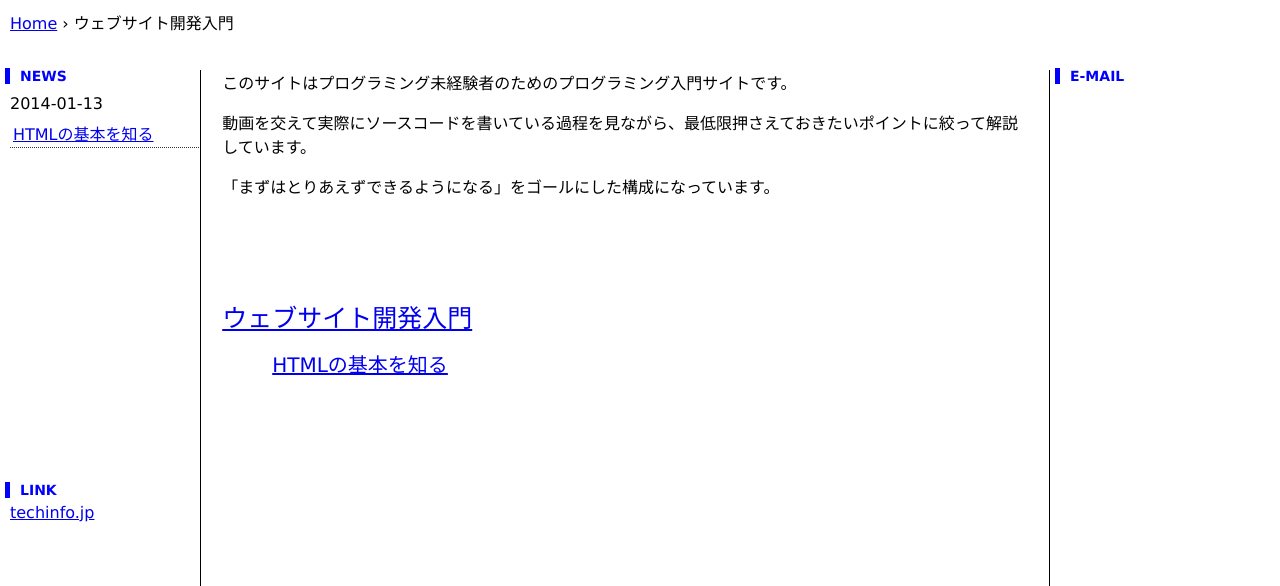
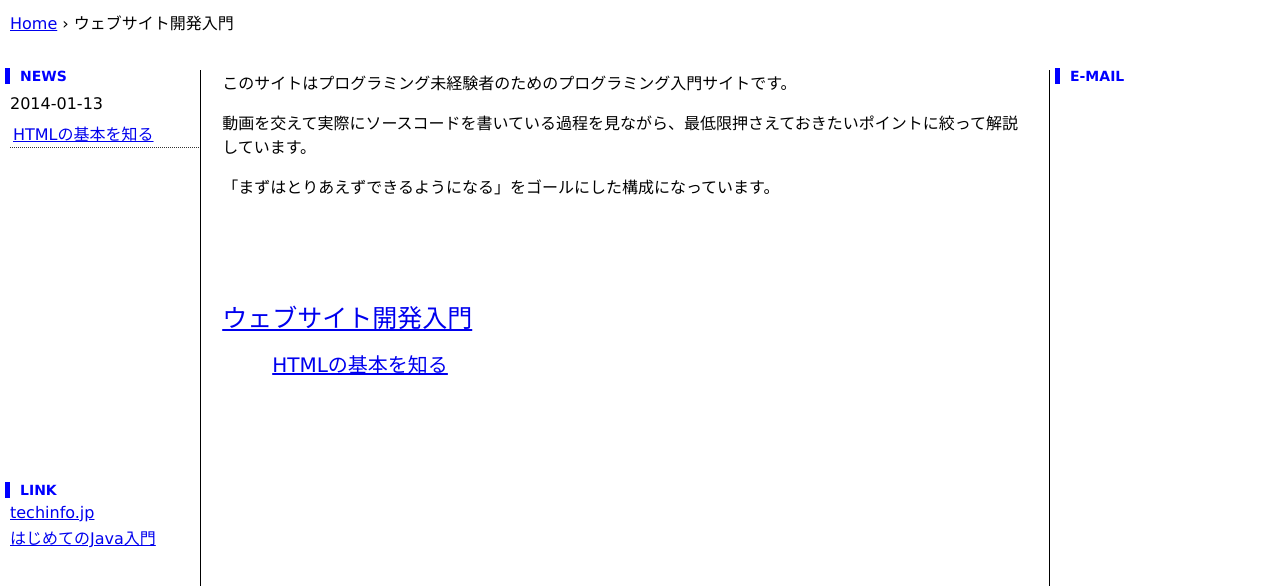
Before and after one commit to harao2011/potapota, a plain HTML site: page contents/website/index.html in a window 1280 px wide. Shown: the top 586 px of the page. Drawn offline with nearby package versions, Linux system fonts and the light colour scheme.

Commit message:
相互リンク（はじめてのJava入門）

```diff
--- a/contents/website/index.html
+++ b/contents/website/index.html
@@ -92,6 +92,7 @@ $(document).ready( function() {
 
 		<h3>LINK</h3>
 		<dt><a target=”_blank” href="http://techinfo.jp/">techinfo.jp</a></dt>
+		<dt><a target=”_blank” href="http://www1.bbiq.jp/takeharu/">はじめてのJava入門</a></dt>
 
 	    </div>
 
```
Also changed, not shown: contents/website/website1/index.html (+1 -0 lines), index.html (+1 -0 lines).
